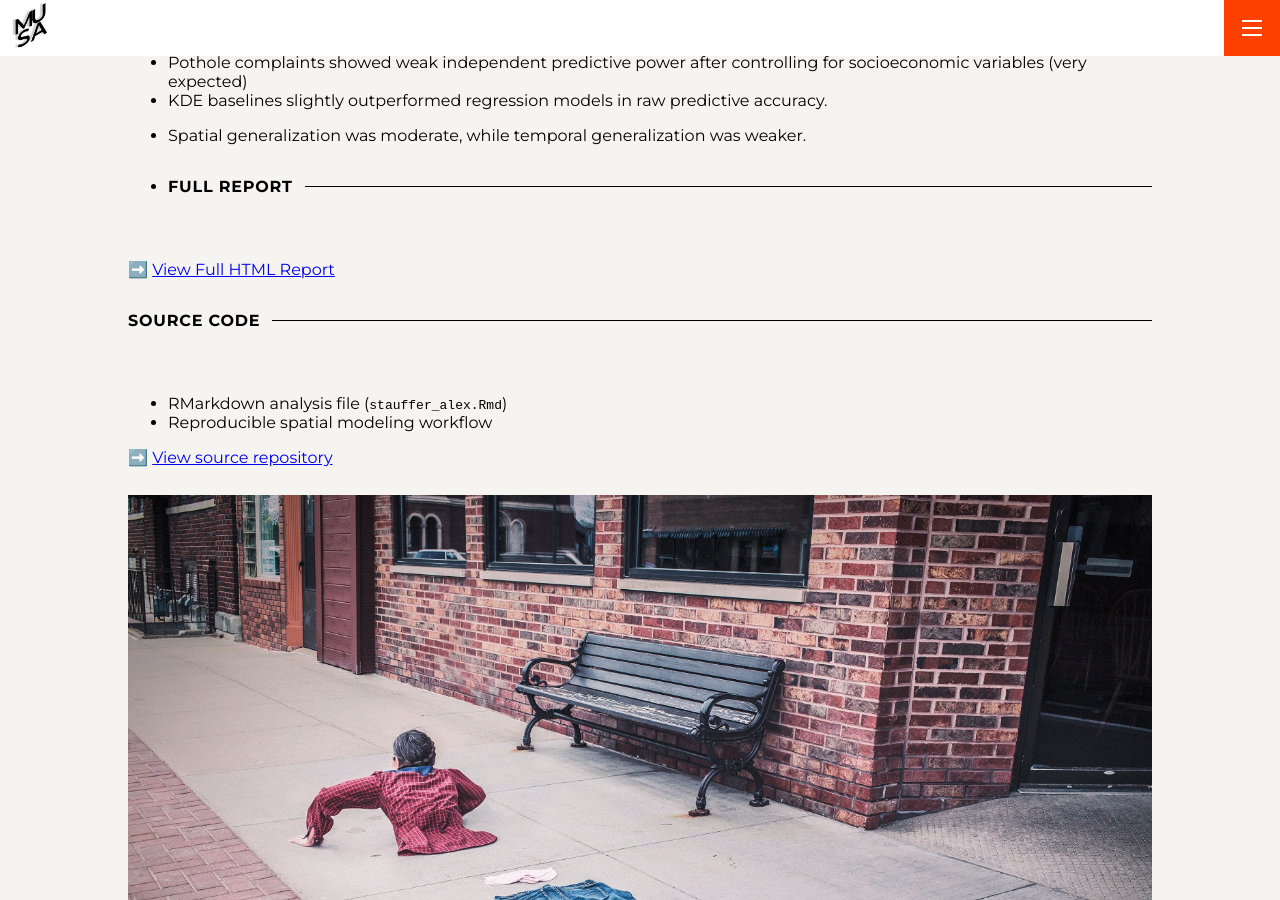
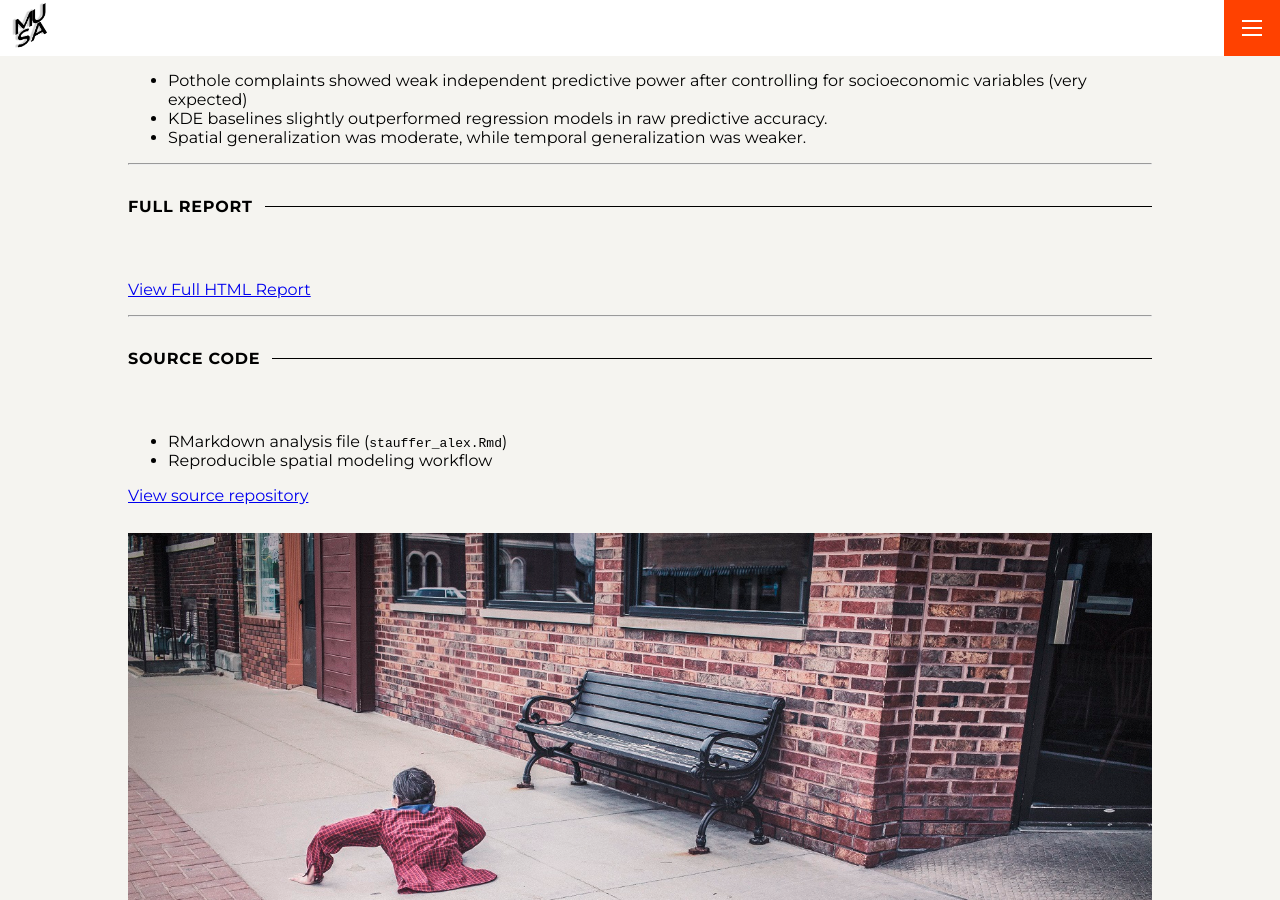
Before and after one commit to astauf03/portfolio, a Jekyll site: the page built from _projects/chicago-ppa.md, in a window 1280 px wide and 900 px high, scrolled down 572 px. Built offline with Jekyll 4.4.1, drawn with Linux system fonts in a browser that asks for light colours.

```diff
--- a/_projects/chicago-ppa.md
+++ b/_projects/chicago-ppa.md
@@ -5,6 +5,8 @@ thumbnail: assets/img/projects/chicago-ppa/thumbnail_chicago.png
 ---
 
 This project evaluates whether 311 alley pothole complaints are predictive of burglary patterns in Chicago using spatial statistics and predictive modeling. The goal is to assess whether non-crime civic signals can meaningfully improve burglary risk prediction beyond baseline spatial methods.
+
+---
 
 ### Methods
 
@@ -22,17 +24,20 @@ This project evaluates whether 311 alley pothole complaints are predictive of bu
 - KDE baselines slightly outperformed regression models in raw predictive accuracy.
 - Spatial generalization was moderate, while temporal generalization was weaker.
 
-- ## Full Report
+---
 
-➡️ [View Full HTML Report](https://astauf03.github.io/spatial-analysis-portfolio/chicago_burglary_potholes/)
+## Full Report
 
+[View Full HTML Report](https://astauf03.github.io/spatial-analysis-portfolio/chicago_burglary_potholes/)
+
+---
 
 ## Source Code
 
 - RMarkdown analysis file (`stauffer_alex.Rmd`)
 - Reproducible spatial modeling workflow
 
-➡️ [View source repository](https://github.com/astauf03/spatial-analysis-portfolio)
+[View source repository](https://github.com/astauf03/spatial-analysis-portfolio)
 
 
 
```
